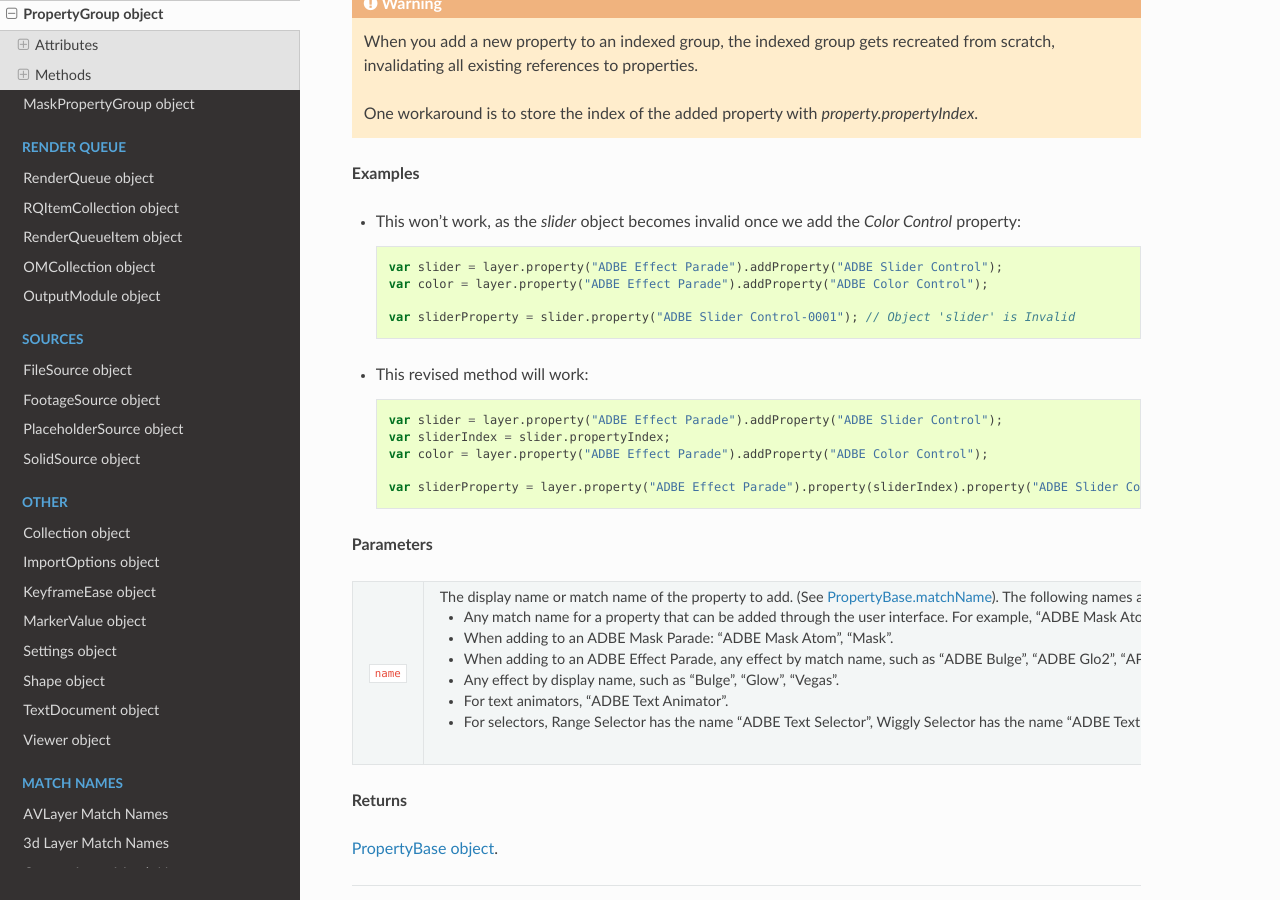
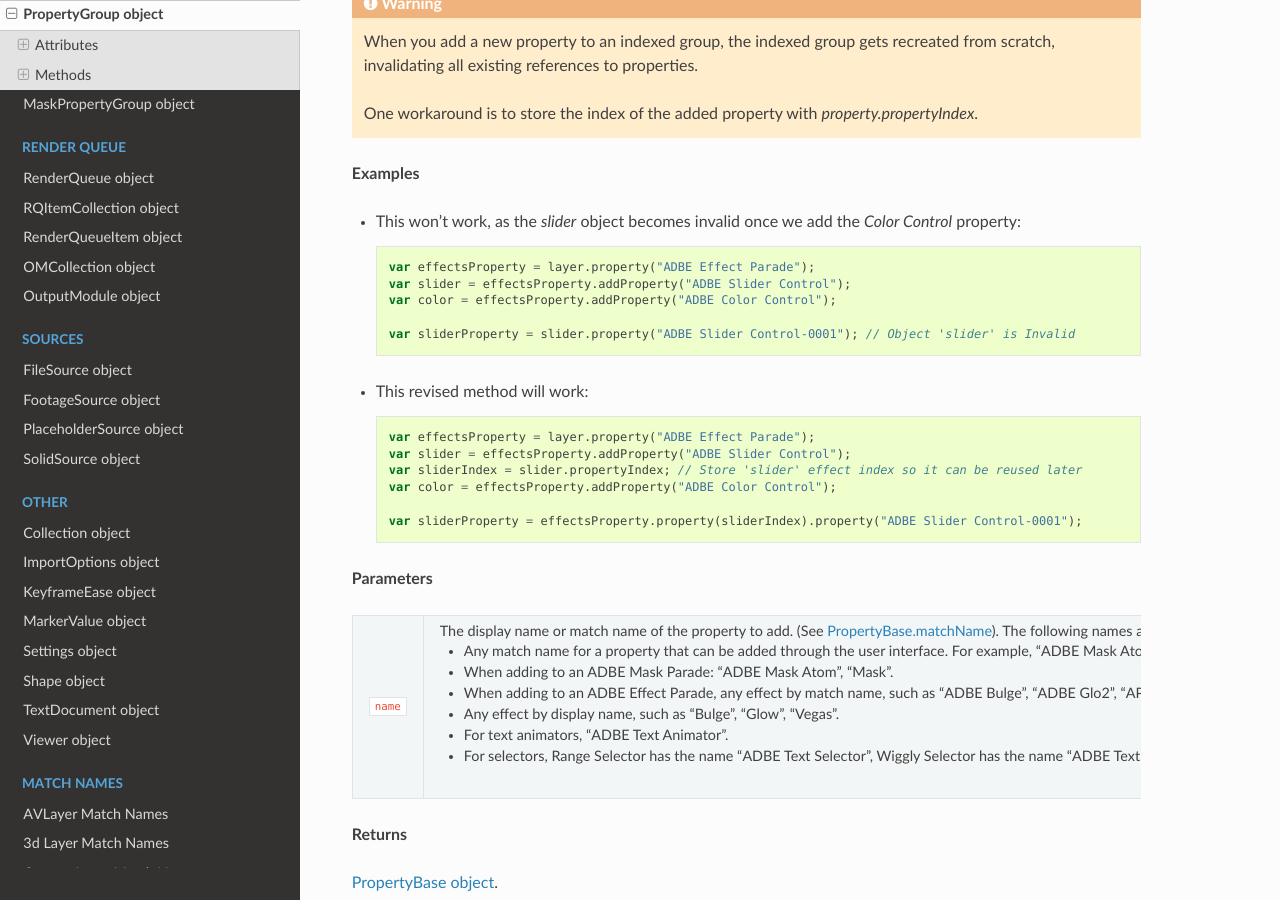
Before and after one commit to docsforadobe/after-effects-scripting-guide, a Sphinx documentation site: the page built from docs/properties/propertygroup.rst, in a window 1280 px wide and 900 px high, scrolled down 1543 px. Built offline with Sphinx 7.4.7 and the Read the Docs theme 2.0.0, drawn with Linux system fonts in a browser that asks for light colours.

Commit message:
Updates 'addProperty()' examples by storing 'layer.property("ADBE Effect Parade")' in a variable 'effectsProperty'

```diff
--- a/docs/properties/propertygroup.rst
+++ b/docs/properties/propertygroup.rst
@@ -72,18 +72,20 @@ To check that you can add a particular property to this group, call ``canAddProp
 
 - This won't work, as the `slider` object becomes invalid once we add the `Color Control` property::
 
-    var slider = layer.property("ADBE Effect Parade").addProperty("ADBE Slider Control");
-    var color = layer.property("ADBE Effect Parade").addProperty("ADBE Color Control");
+    var effectsProperty = layer.property("ADBE Effect Parade");
+    var slider = effectsProperty.addProperty("ADBE Slider Control");
+    var color = effectsProperty.addProperty("ADBE Color Control");
 
     var sliderProperty = slider.property("ADBE Slider Control-0001"); // Object 'slider' is Invalid
 
 - This revised method will work::
 
-    var slider = layer.property("ADBE Effect Parade").addProperty("ADBE Slider Control");
-    var sliderIndex = slider.propertyIndex;
-    var color = layer.property("ADBE Effect Parade").addProperty("ADBE Color Control");
+    var effectsProperty = layer.property("ADBE Effect Parade");
+    var slider = effectsProperty.addProperty("ADBE Slider Control");
+    var sliderIndex = slider.propertyIndex; // Store 'slider' effect index so it can be reused later
+    var color = effectsProperty.addProperty("ADBE Color Control");
 
-    var sliderProperty = layer.property("ADBE Effect Parade").property(sliderIndex).property("ADBE Slider Control-0001");
+    var sliderProperty = effectsProperty.property(sliderIndex).property("ADBE Slider Control-0001");
 
 **Parameters**
 
```
